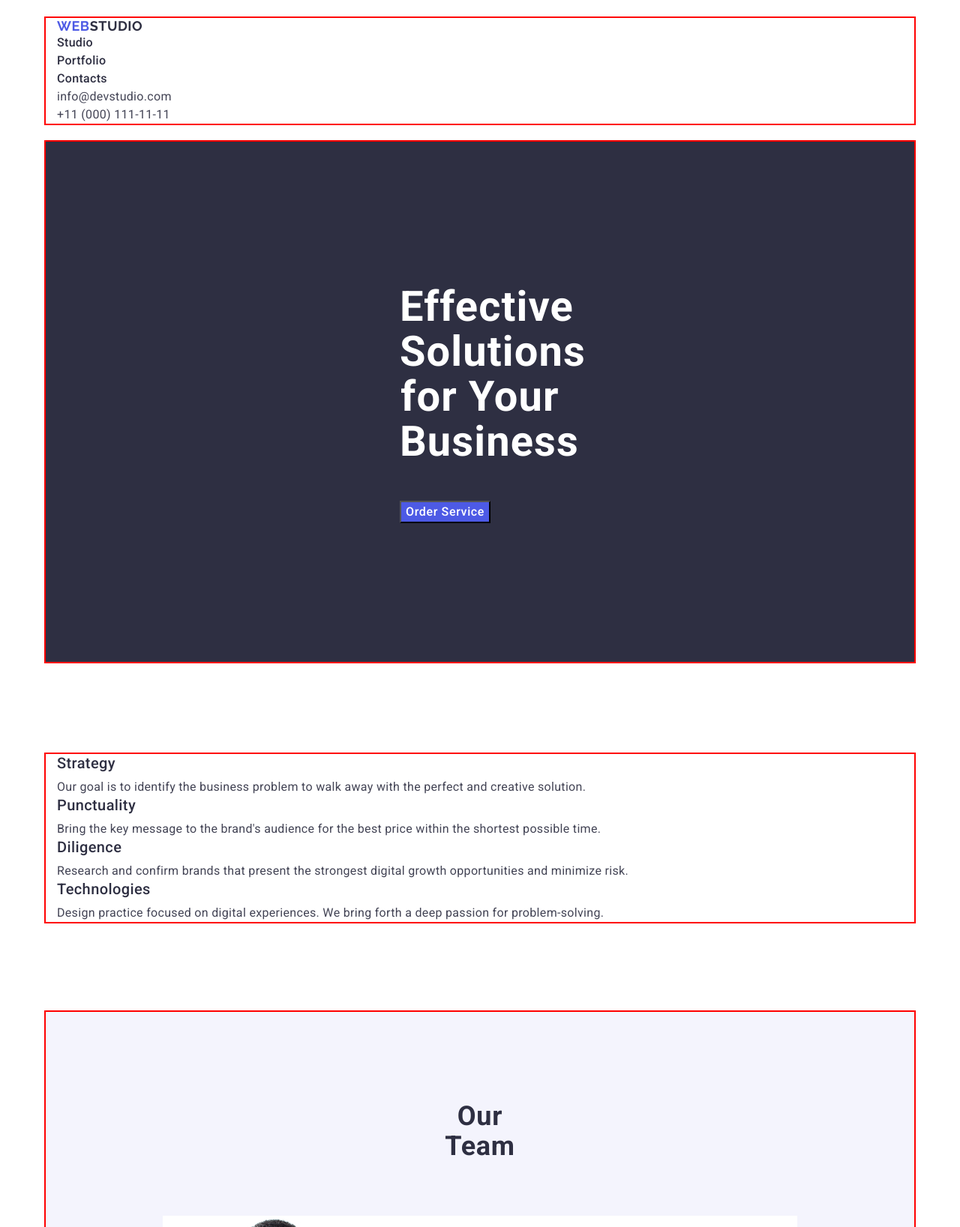
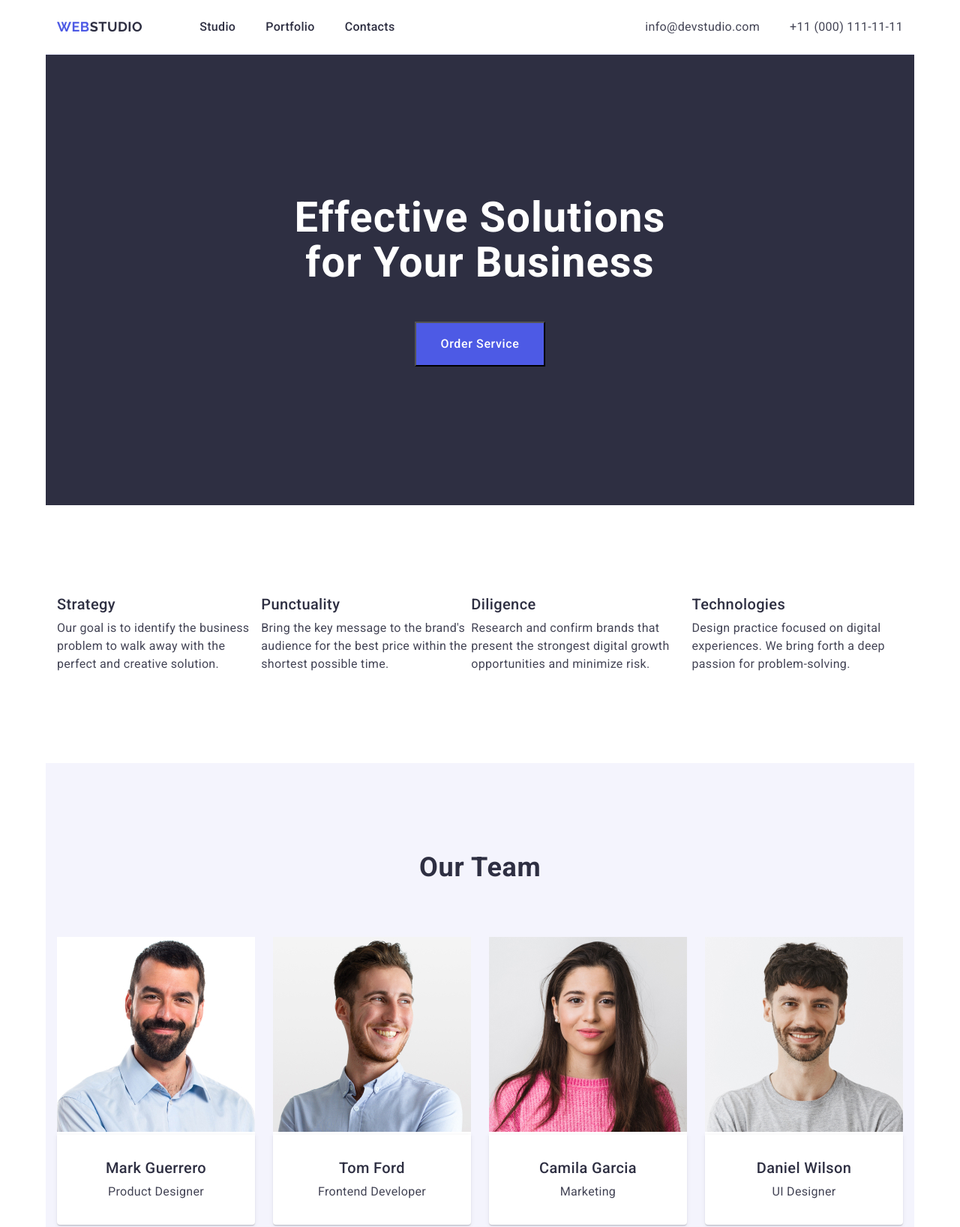
Before and after one commit to Vadym033/goit-markup-hw-03, a plain HTML site: page index.html in a window 1280 px wide. Shown: the top 1637 px of the page at 75% size. Drawn offline with nearby package versions, Linux system fonts and the light colour scheme.

Commit message:
home work chek

```diff
--- a/css/style.css
+++ b/css/style.css
@@ -41,7 +41,6 @@ address {
   padding-left: 15px;
   padding-right: 15px;
   margin: 0 auto;
-  outline: 2px solid red;
 }
 
 .link {
@@ -52,13 +51,23 @@ address {
 /*---------------------------------*/
 
 .header {
-  padding-top: 24px;
-  padding-bottom: 24px;
+}
+
+.header-container {
+  border-bottom: 1px solid #e7e9fc;
+  display: flex;
+  align-items: center;
+}
+
+.header-navigation {
+  display: flex;
+  align-items: center;
 }
 
 .header-logo span {
   color: #2e2f42;
   font-family: "Raleway", sans-serif;
+  margin-right: 76px;
 }
 
 .header-logo {
@@ -71,12 +80,19 @@ address {
   text-transform: uppercase;
 }
 
+.header-menu-list {
+  display: flex;
+  gap: 40px;
+}
+
 .header-menu-link {
   color: #2e2f42;
   font-size: 16px;
   font-weight: 500;
   line-height: 1.5;
   letter-spacing: 0.02em;
+  padding: 24px 0;
+  display: block;
 }
 
 .header-menu-link:hover,
@@ -86,6 +102,12 @@ address {
 
 .header-address {
   font-style: normal;
+  margin-left: auto;
+}
+
+.header-address-list {
+  display: flex;
+  gap: 40px;
 }
 
 .header-address-link {
@@ -109,7 +131,7 @@ address {
 
 .hero-container {
   background-color: #2e2f42;
-  padding: 191px 472px 185px;
+  padding: 188px 316px 0;
 }
 
 .title {
@@ -119,8 +141,15 @@ address {
   font-weight: 700;
   line-height: 1.07;
   letter-spacing: 0.02em;
+  width: 100%;
   max-width: 496px;
   margin: 0 auto 48px;
+}
+
+.hero-button {
+  display: flex;
+  justify-content: center;
+  padding-bottom: 185px;
 }
 
 .button-title-orderservice:hover,
@@ -138,13 +167,14 @@ address {
   letter-spacing: 0.04em;
   cursor: pointer;
   background-color: #4d5ae5;
+  padding: 16px 32px;
 }
 
 /*----------ourbenefits------------*/
 /*---------------------------*/
 
 .section-ourbenefits {
-  padding: 123px 0 120px;
+  padding: 120px 0;
 }
 
 .title-ourbenefits {
@@ -152,6 +182,8 @@ address {
 }
 
 .ourbenefits-list {
+  display: flex;
+  justify-content: center;
 }
 
 .ourbenefits-item {
@@ -181,22 +213,27 @@ address {
 
 .ourteam-container {
   background-color: #f4f4fd;
-  padding: 120px 156px;
+  padding: 120px;
 }
 
 .ourteam-title {
   color: #2e2f42;
   text-align: center;
+  white-space: nowrap;
   font-size: 36px;
   font-weight: 700;
   line-height: 1.11;
   letter-spacing: 0.02em;
   text-transform: capitalize;
   margin: 0 auto 72px;
+  width: 100%;
   max-width: 162px;
 }
 
 .ourteam-list {
+  display: flex;
+  justify-content: center;
+  gap: 24px;
 }
 
 .ourteam-item {
@@ -204,7 +241,13 @@ address {
 }
 
 .ourteam-img {
-  padding-bottom: 32px;
+}
+.ourteam-item-border {
+  padding: 32px 16px;
+  border-radius: 0px 0px 4px 4px;
+  box-shadow: 0px 2px 1px 0px rgba(46, 47, 66, 0.08),
+    0px 1px 1px 0px rgba(46, 47, 66, 0.16),
+    0px 1px 6px 0px rgba(46, 47, 66, 0.08);
 }
 
 .ourteam-member {
@@ -224,17 +267,19 @@ address {
   font-weight: 400;
   line-height: 24px;
   letter-spacing: 0.32px;
-  padding-bottom: 32px;
 }
 
 /*--------ourportfolio--------*/
 
 .ourportfolio {
+  padding-top: 120px;
+  padding-bottom: 120px;
 }
 
 .ourportfolio-title {
   color: #2e2f42;
   text-align: center;
+  white-space: nowrap;
   font-family: Roboto;
   font-size: 36px;
   font-weight: 700;
@@ -247,13 +292,20 @@ address {
 }
 
 .ourportfolio-list {
+  display: flex;
+  flex-wrap: wrap;
+  gap: 24px;
 }
 
 .ourportfolio-item {
 }
 
+.ourportfolio-item-border {
+  padding: 32px 16px;
+  border: 1px solid #e7e9fc;
+}
+
 .ourportfolio-img {
-  padding-bottom: 32px;
 }
 
 .ourportfolio-subtitle {
@@ -273,7 +325,6 @@ address {
   font-weight: 400;
   line-height: 1.5;
   letter-spacing: 0.02em;
-  padding-bottom: 32px;
 }
 
 /*-------------footer----------------*/
@@ -283,7 +334,7 @@ address {
 
 .footer-container {
   background: #2e2f42;
-  padding: 101.5px 1020px 100px 156px;
+  padding: 100px 600px 100px 141px;
 }
 
 .footer-logo-studio {
@@ -299,7 +350,10 @@ address {
   line-height: 1.17;
   letter-spacing: 0.03em;
   text-transform: uppercase;
-  padding-bottom: 17.5px;
+}
+.footer-container-text {
+  width: 100%;
+  max-width: 264px;
 }
 
 .footer-text {
@@ -308,5 +362,5 @@ address {
   font-weight: 400;
   line-height: 1.5;
   letter-spacing: 0.02em;
-  max-width: 264px;
+  padding-top: 16px;
 }
--- a/index.html
+++ b/index.html
@@ -21,7 +21,7 @@
   </head>
   <body>
     <header class="header">
-      <div class="container">
+      <div class="container header-container">
         <nav class="header-navigation">
           <a class="header-logo" href="./index.html">Web<span>Studio</span></a>
           <ul class="header-menu-list">
@@ -64,9 +64,11 @@
       <section class="section-title">
         <div class="container hero-container">
           <h1 class="title">Effective Solutions for Your Business</h1>
+          <div class="hero-button">
             <button class="button-title-orderservice" type="button">
               Order Service
             </button>
+          </div>
         </div>
       </section>
       <section class="section-ourbenefits">
@@ -115,8 +117,10 @@
                 width="264"
                 class="ourteam-img"
               />
+              <div class="ourteam-item-border">
                 <h3 class="ourteam-member">Mark Guerrero</h3>
                 <p class="ourteam-profession">Product Designer</p>
+              </div>
             </li>
             <li class="ourteam-item">
               <img
@@ -125,8 +129,10 @@
                 width="264"
                 class="ourteam-img"
               />
+              <div class="ourteam-item-border">
                 <h3 class="ourteam-member">Tom Ford</h3>
                 <p class="ourteam-profession">Frontend Developer</p>
+              </div>
             </li>
             <li class="ourteam-item">
               <img
@@ -135,8 +141,10 @@
                 width="264"
                 class="ourteam-img"
               />
+              <div class="ourteam-item-border">
                 <h3 class="ourteam-member">Camila Garcia</h3>
                 <p class="ourteam-profession">Marketing</p>
+              </div>
             </li>
             <li class="ourteam-item">
               <img
@@ -145,8 +153,10 @@
                 width="264"
                 class="ourteam-img"
               />
+              <div class="ourteam-item-border">
                 <h3 class="ourteam-member">Daniel Wilson</h3>
                 <p class="ourteam-profession">UI Designer</p>
+              </div>
             </li>
           </ul>
         </div>
@@ -163,8 +173,10 @@
                 height="300"
                 class="ourportfolio-img"
               />
+              <div class="ourportfolio-item-border">
                 <h3 class="ourportfolio-subtitle">Banking App</h3>
                 <p class="ourportfolio-text">App</p>
+              </div>
             </li>
             <li class="ourportfolio-item">
               <img
@@ -174,8 +186,10 @@
                 height="300"
                 class="ourportfolio-img"
               />
+              <div class="ourportfolio-item-border">
                 <h3 class="ourportfolio-subtitle">Cashless Payment</h3>
                 <p class="ourportfolio-text">Marketing</p>
+              </div>
             </li>
             <li class="ourportfolio-item">
               <img
@@ -185,8 +199,10 @@
                 height="300"
                 class="ourportfolio-img"
               />
+              <div class="ourportfolio-item-border">
                 <h3 class="ourportfolio-subtitle">Meditation App</h3>
                 <p class="ourportfolio-text">App</p>
+              </div>
             </li>
             <li class="ourportfolio-item">
               <img
@@ -196,8 +212,10 @@
                 height="300"
                 class="ourportfolio-img"
               />
+              <div class="ourportfolio-item-border">
                 <h3 class="ourportfolio-subtitle">Taxi Service</h3>
                 <p class="ourportfolio-text">Marketing</p>
+              </div>
             </li>
             <li class="ourportfolio-item">
               <img
@@ -207,8 +225,10 @@
                 height="300"
                 class="ourportfolio-img"
               />
+              <div class="ourportfolio-item-border">
                 <h3 class="ourportfolio-subtitle">Screen Illustrations</h3>
                 <p class="ourportfolio-text">Design</p>
+              </div>
             </li>
             <li class="ourportfolio-item">
               <img
@@ -218,8 +238,10 @@
                 height="300"
                 class="ourportfolio-img"
               />
+              <div class="ourportfolio-item-border">
                 <h3 class="ourportfolio-subtitle">Online Courses</h3>
                 <p class="ourportfolio-text">Marketing</p>
+              </div>
             </li>
           </ul>
         </div>
@@ -230,11 +252,13 @@
         <a href="./index.html" class="footer-logo"
           >Web<span class="footer-logo-studio">Studio</span></a
         >
+        <div class="footer-container-text">
           <p class="footer-text">
             Increase the flow of customers and sales for your business with
             digital marketing & growth solutions.
           </p>
         </div>
+      </div>
     </footer>
   </body>
 </html>
```
Lines whose indentation alone changed are shown as unchanged.
